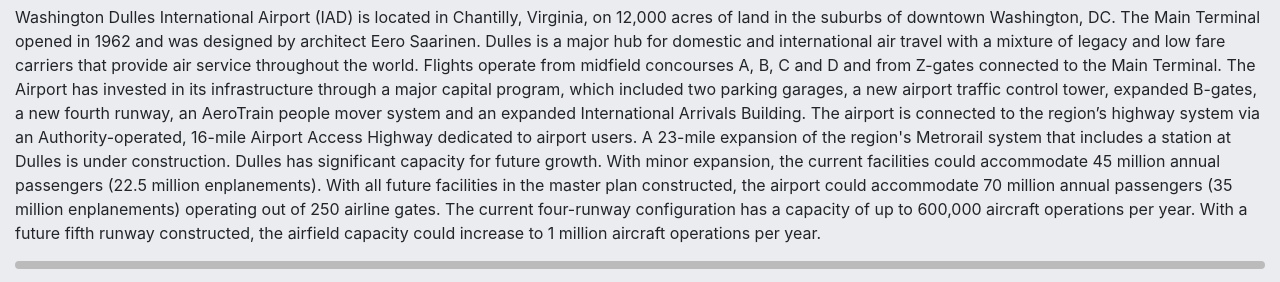
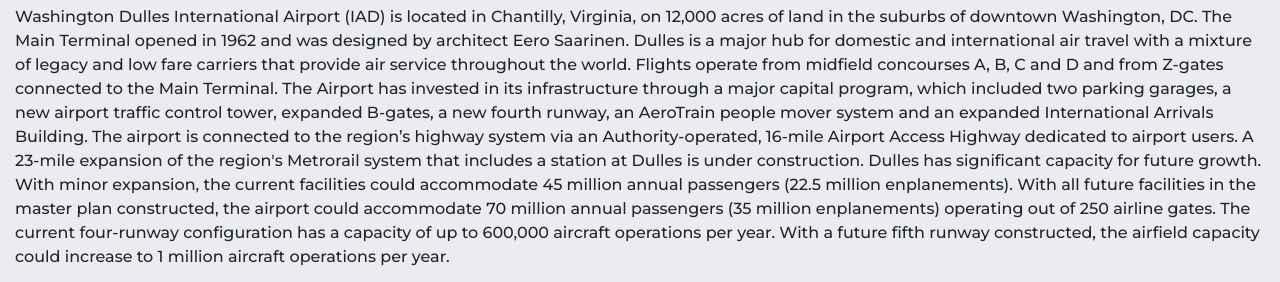
Before and after one commit to Abdullah-z/Air, a plain HTML site: page airport.html in a window 1280 px wide. Shown: the part 619-901 px from the top of the page. Drawn offline with nearby package versions, Linux system fonts and the light colour scheme.

Commit message:
Add files via upload
p font change

```diff
--- a/styles.css
+++ b/styles.css
@@ -1,6 +1,10 @@
 body
 {
   font-family: "Ubuntu";
+}
+
+p{
+  font-family:"Montserrat";
 }
 
 #page
```
